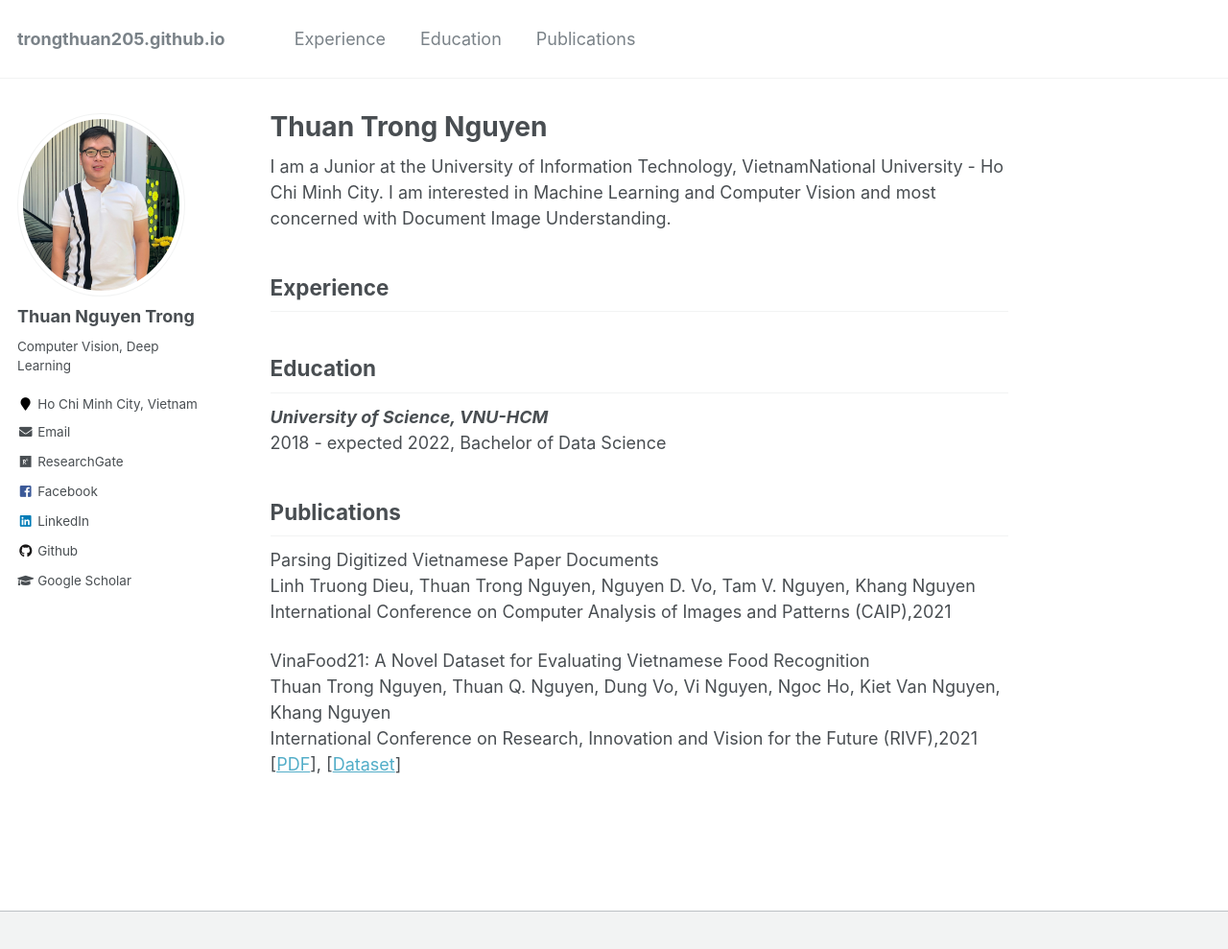
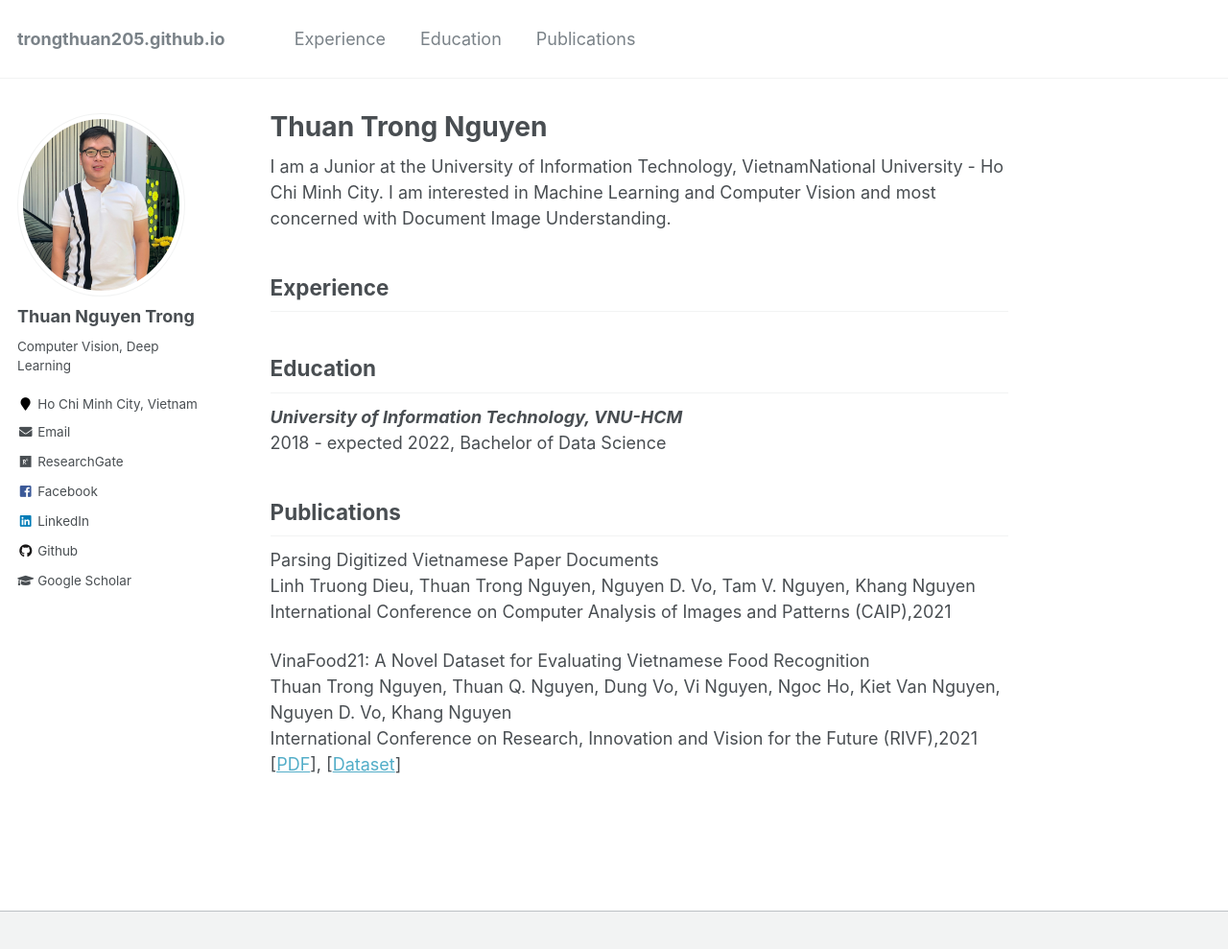
Before and after one commit to trongthuan205/trongthuan205.github.io, a Jekyll site: the page built from _pages/about.md, in a window 1280 px wide and 1022 px high. Shown: the top 989 px of the window at 96% size. Built offline with Jekyll 4.4.1, drawn with Linux system fonts in a browser that asks for light colours.

Commit message:
update bio

```diff
--- a/_pages/about.md
+++ b/_pages/about.md
@@ -18,7 +18,7 @@ Working on computer vision and deep learning.<sbr/> -->
 
 ## <a name="edu"></a> Education
 
-***University of Science, VNU-HCM***<br/>
+***University of Information Technology, VNU-HCM***<br/>
 2018 - expected 2022, Bachelor of Data Science
 <!-- 2018, MSc, Computer Science<br/>
 2013, BSc, Infomation Technology<br/> -->
@@ -32,7 +32,7 @@ International Conference on Computer Analysis of Images and Patterns (CAIP),2021
 [[Dataset](https://github.com/nguyenvd-uit/uit-together-dataset/blob/main/VinaFood21.md)]<br/> -->
 
 VinaFood21:  A Novel Dataset for Evaluating Vietnamese Food Recognition<br/>
-Thuan Trong Nguyen, Thuan Q. Nguyen, Dung Vo, Vi Nguyen, Ngoc Ho, Kiet Van Nguyen, Khang Nguyen<br/>
+Thuan Trong Nguyen, Thuan Q. Nguyen, Dung Vo, Vi Nguyen, Ngoc Ho, Kiet Van Nguyen, Nguyen D. Vo, Khang Nguyen<br/>
 International Conference on Research, Innovation and Vision for the Future (RIVF),2021<br/>
 [[PDF](https://www.researchgate.net/publication/352900778_VinaFood21_A_Novel_Dataset_for_Evaluating_Vietnamese_Food_Recognition)],
 [[Dataset](https://github.com/nguyenvd-uit/uit-together-dataset/blob/main/VinaFood21.md)]<br/>
```
